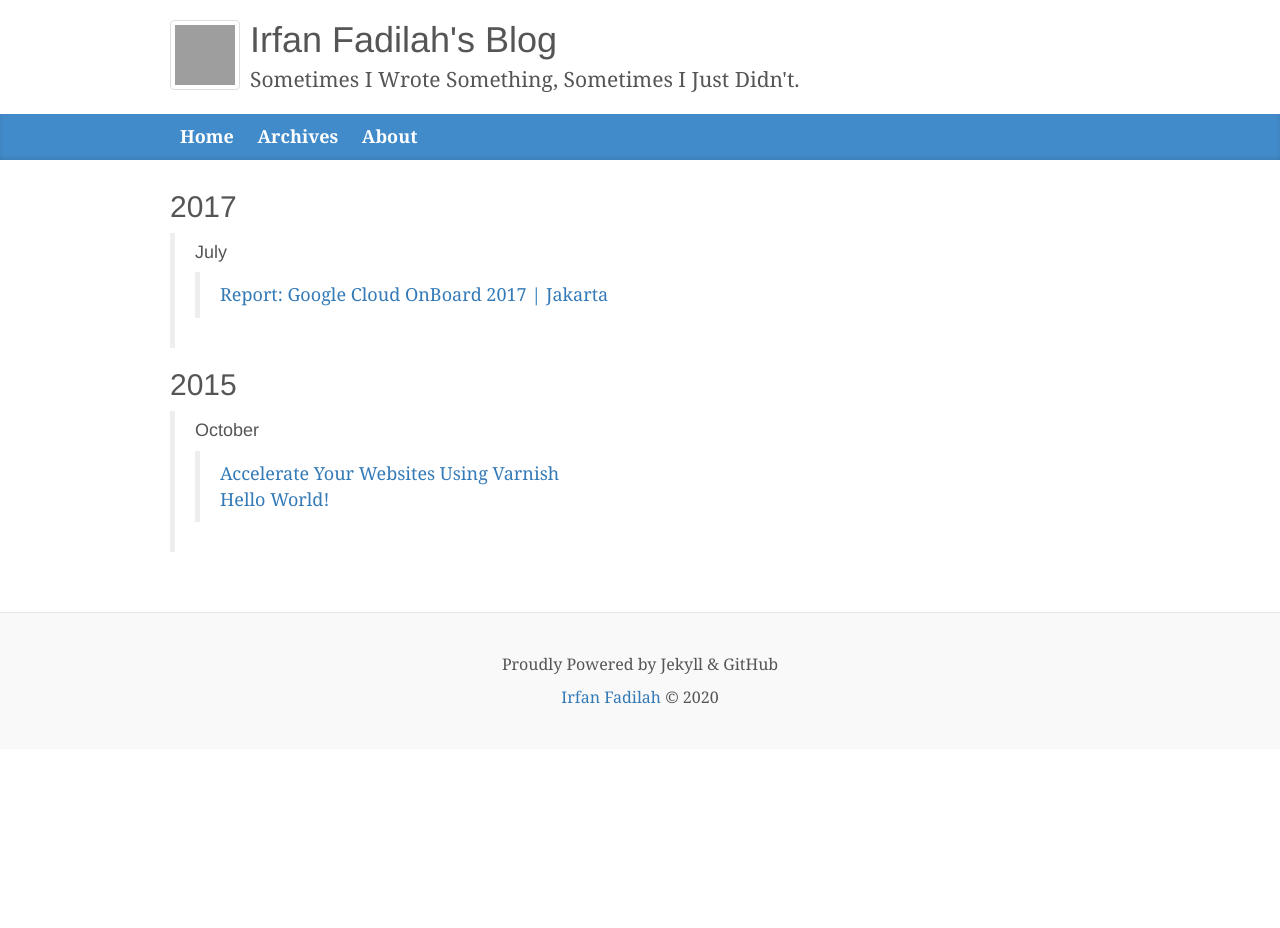
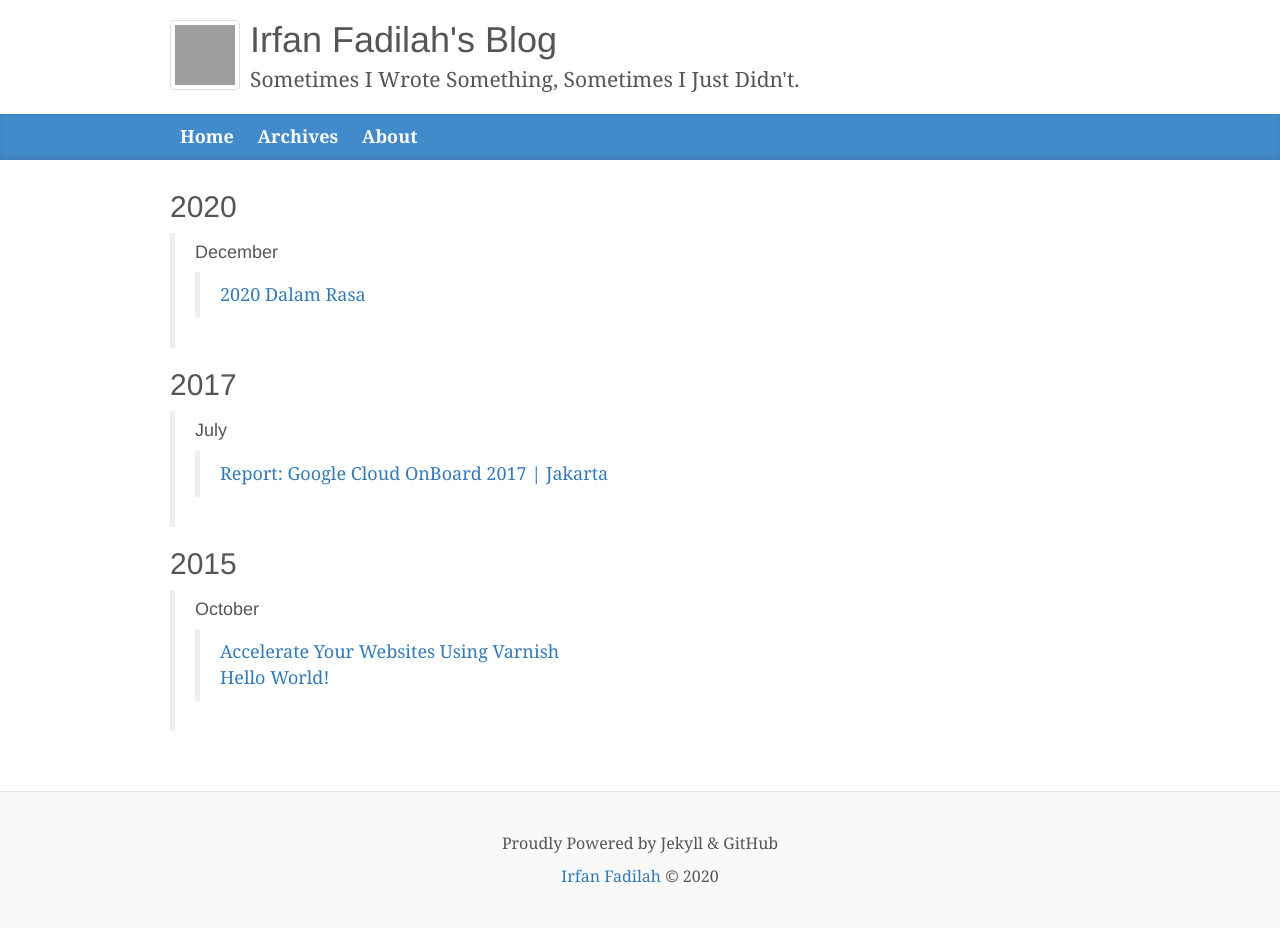
Before and after one commit to irfanfadilah/irfanfadilah.github.io, a Jekyll site: the page built from archives/index.html, in a window 1280 px wide. Built offline with Jekyll 4.4.1, drawn with Linux system fonts in a browser that asks for light colours; before the commit the page ends 900 px from its top, so only the background shows below that; grey boxes are pictures that could not be loaded.

Commit message:
Add 2020 Archive

```diff
--- a/_data/archives.json
+++ b/_data/archives.json
@@ -1,4 +1,8 @@
 [
+  {
+    "year": "2020",
+    "months": ["December"]
+  },
   {
     "year": "2017",
     "months": ["July"]
```
